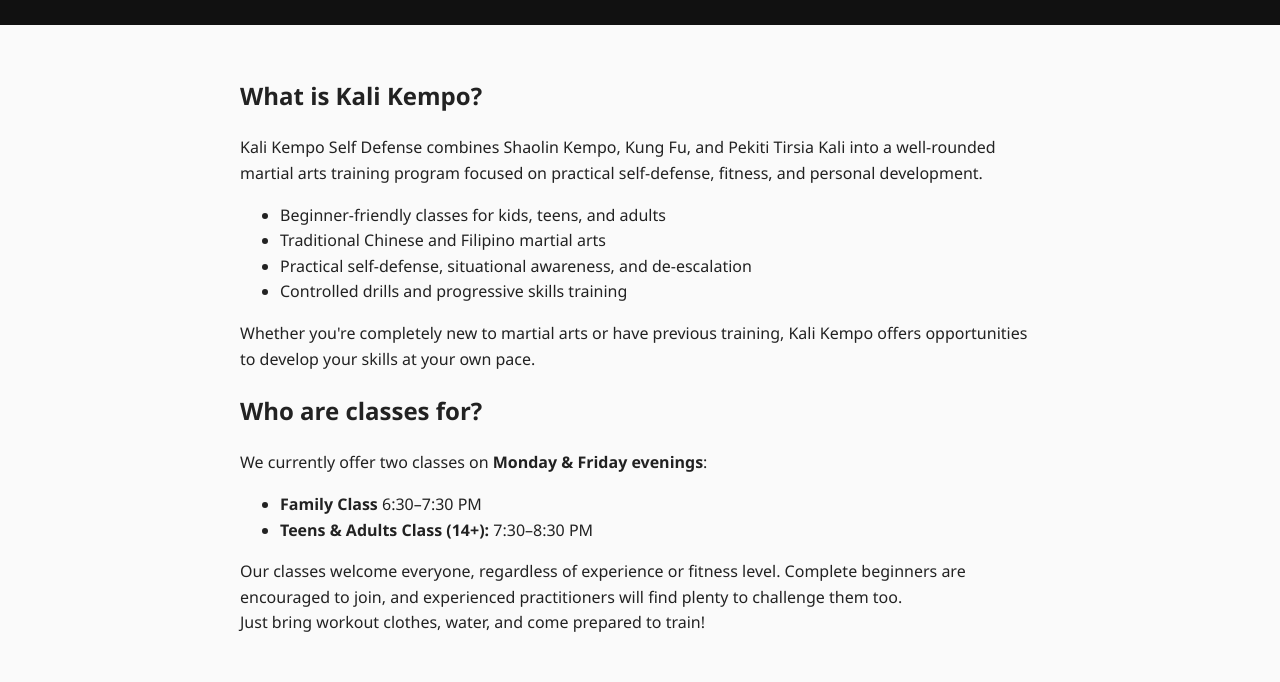
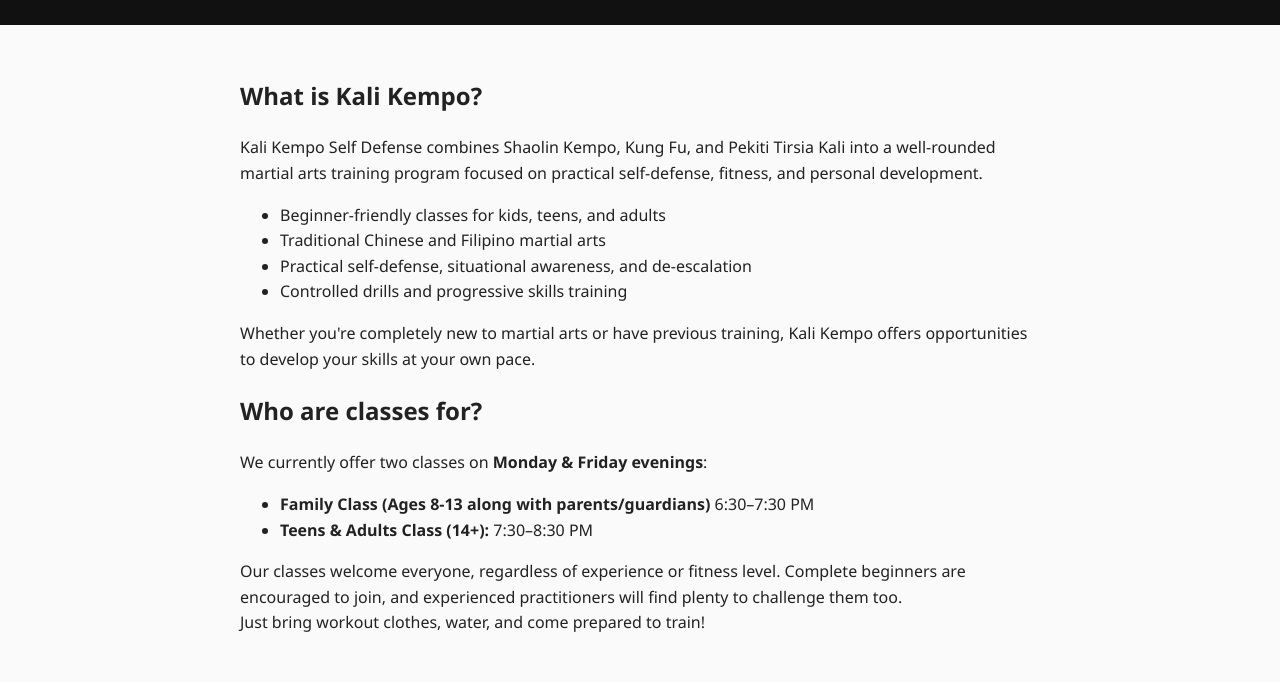
Before and after one commit to whollwedel/kksd, a plain HTML site: page index.html in a window 1280 px wide. Shown: the part 118-800 px from the top of the page. Drawn offline with Linux system fonts and the light colour scheme.

Commit message:
Update index.html

```diff
--- a/index.html
+++ b/index.html
@@ -64,7 +64,7 @@
         <h2 class="section-title">Who are classes for?</h2>
         <p>We currently offer two classes on <strong>Monday & Friday evenings</strong>:</p>
         <ul>
-          <li><strong>Family Class</strong> 6:30–7:30 PM</li>
+          <li><strong>Family Class (Ages 8-13 along with parents/guardians)</strong> 6:30–7:30 PM</li>
           <li><strong>Teens & Adults Class (14+):</strong> 7:30–8:30 PM</li>
         </ul>
         <p class="small">Our classes welcome everyone, regardless of experience or fitness level. Complete beginners are encouraged to join, and experienced practitioners will find plenty to challenge them too.
```
